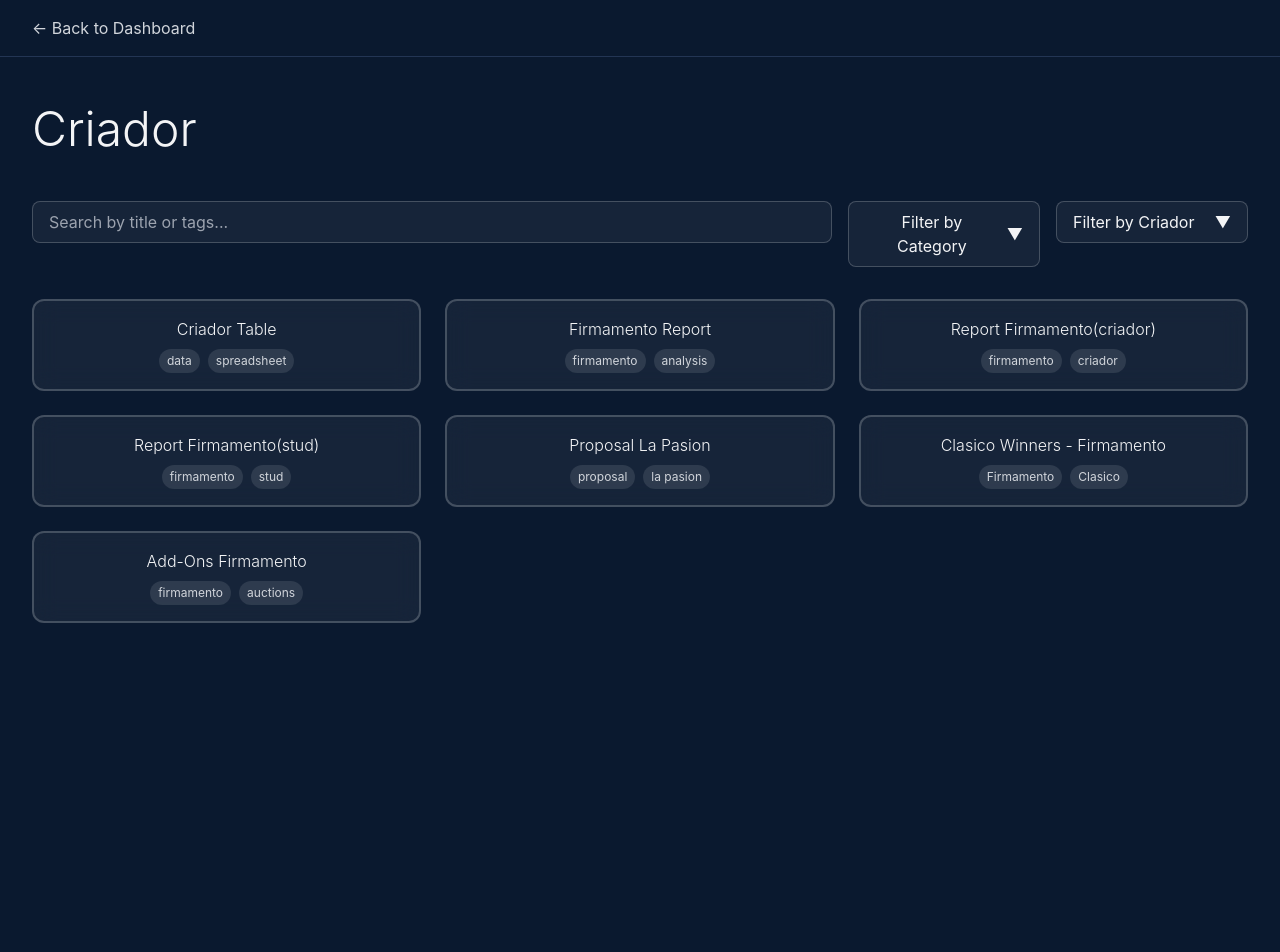
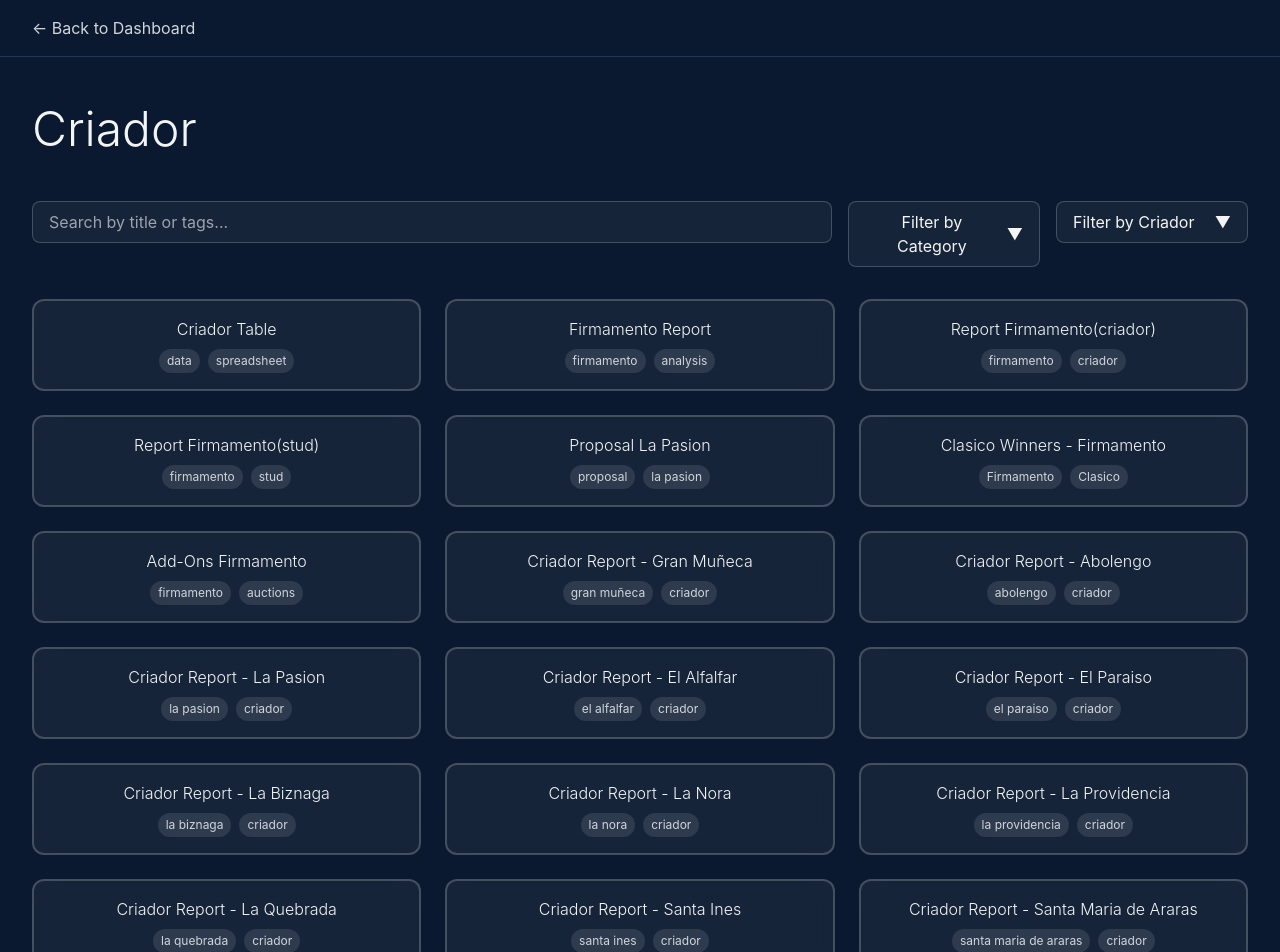
Before and after one commit to lucasbrea/Move37-Dashboard, a Next.js app: page /Criador in a window 1280 px wide. Shown: the top 952 px of the page. Before the commit the page ends 800 px from the top, so only its background shows below. Built offline with nearby package versions, Linux system fonts and the light colour scheme; a web font is replaced by a local one.

Commit message:
Added criador report for top criadores

```diff
--- a/app/Criador/page.tsx
+++ b/app/Criador/page.tsx
@@ -59,7 +59,99 @@ export default function CriadorPage() {
       category:"reports",
       tags:["firmamento","auctions"],
       criador: "Firmamento"
+    },
+    {
+      title:"Criador Report - Gran Muñeca",
+      url: "https://drive.google.com/file/d/1Co17XCKtkWcWVglZeYFZIbb6l_1VBL_1/view?usp=drive_link",
+      category:"reports",
+      tags:["gran muñeca","criador"],
+      criador: "Gran Muñeca"
+    },
+    {
+      title:"Criador Report - Abolengo",
+      url:"https://drive.google.com/file/d/1TxWgkTH2S5HBlyLcK2hYl87zvu8ArY6M/view?usp=drive_link",
+      category:"reports",
+      tags:["abolengo","criador"],
+      criador: "Abolengo"
+    },
+    {
+      title:"Criador Report - La Pasion",
+      url:"https://drive.google.com/file/d/1LB6qJMnQ6af6LhYVbN69AcJF3aMl0vOY/view?usp=drive_link",
+      category:"reports",
+      tags:["la pasion","criador"],
+      criador: "La Pasion"
+    },
+    {
+      title:"Criador Report - El Alfalfar",
+      url:"https://drive.google.com/file/d/1JsYHKyHTUOI6PaZ8-PuUeFbD17GyAm75/view?usp=drive_link",
+      category:"reports",
+      tags:["el alfalfar","criador"],
+      criador: "El Alfalfar"
+    },
+    {
+      title:"Criador Report - El Paraiso",
+      url:"https://drive.google.com/file/d/1h8d7s4v2Yb0p9H5Qk6e3b7x9Xj8fXk7L/view?usp=drive_link",
+      category:"reports",
+      tags:["el paraiso","criador"],
+      criador: "El Paraiso"
+    },
+    {
+      title:"Criador Report - La Biznaga",
+      url:"https://drive.google.com/file/d/1EVTyCbQf52aNlLHTZ_YGlDhv9oQnD8Yq/view?usp=drive_link",
+      category:"reports",
+      tags:["la biznaga","criador"],
+      criador: "La Biznaga"
+    },
+    {
+      title:"Criador Report - La Nora",
+      url:"https://drive.google.com/file/d/1bA-Lc-PTuNbsfsuD12KAGG0vtj2aY2XZ/view?usp=drive_link",
+      category:"reports",
+      tags:["la nora","criador"],
+      criador: "La Nora"
+    },
+    {
+      title:"Criador Report - La Providencia",
+      url:"https://drive.google.com/file/d/1LB6qJMnQ6af6LhYVbN69AcJF3aMl0vOY/view?usp=drive_link",
+      category:"reports",
+      tags:["la providencia","criador"],
+      criador: "La Providencia"
+    },
+    {
+      title:"Criador Report - La Quebrada",
+      url:"https://drive.google.com/file/d/1AsfB0kWNJezxtNwMqf0Of0doSlcoQ6K1/view?usp=drive_link",
+      category:"reports",
+      tags:["la quebrada","criador"],
+      criador: "La Quebrada"
+    },
+    {
+      title:"Criador Report - Santa Ines",
+      url:"https://drive.google.com/file/d/1_4pNhoL8qCEbMl0zYddrPRmXVMM_nHP5/view?usp=drive_link",
+      category:"reports",
+      tags:["santa ines","criador"],
+      criador: "Santa Ines"
+    },
+    {
+      title:"Criador Report - Santa Maria de Araras",
+      url:"https://drive.google.com/file/d/1C42Ow3UFHdOxE3ZkDtnxUxH_SrPR8Aji/view?usp=drive_link",
+      category:"reports",
+      tags:["santa maria de araras","criador"],
+      criador: "Santa Maria de Araras"
+    },
+    {
+      title:"Criador Report - Vacacion",
+      url:"https://drive.google.com/file/d/10QXGNl6pFlrGtPz3SkZhmzbh26_de2DB/view?usp=drive_link",
+      category:"reports",
+      tags:["vacacion","criador"],
+      criador: "Vacacion"
+    },
+    {
+      title:"Criador Report - Triple Alliance S.A.",
+      url:"https://drive.google.com/file/d/1bfGK4tZpzNkOTXcLbNrTgnpjMwbaPztB/view?usp=drive_link",
+      category:"reports",
+      tags:["triple alliance s.a.","criador"],
+      criador: "Triple Alliance S.A."
     }
+
   ];
 
   const categories = useMemo(() => {
--- a/app/page.tsx
+++ b/app/page.tsx
@@ -43,10 +43,10 @@ const allLinks = [
     tags: ['firmamento', 'analysis'],
   },
   {
-    title: 'Report Firmamento(criador)',
-    url: 'https://drive.google.com/file/d/1hIe5M42vxqQIFNd8mMoLTcnk3BZp8wss/view?usp=drive_link',
-    category: 'Criador',
-    tags: ['firmamento', 'criador'],
+    title: "Criador Report - Firmamento",
+    url: "https://drive.google.com/file/d/1paVDsYxXHp6LNKoGPIXLiLcP-v4EpJ7j/view?usp=drive_link",
+    category: "reports",
+    tags: ["firmamento", "criador"],
   },
   {
     title: 'Report Firmamento(stud)',
@@ -113,6 +113,84 @@ const allLinks = [
     category: 'Crías',
     tags: ['data', 'spreadsheet', 'padrillos'],
   },
+  {
+    title:"Criador Report - Gran Muñeca",
+    url: "https://drive.google.com/file/d/1Co17XCKtkWcWVglZeYFZIbb6l_1VBL_1/view?usp=drive_link",
+    category:"reports",
+    tags:["gran muñeca","criador"],
+  },
+  {
+    title:"Criador Report - Abolengo",
+    url:"https://drive.google.com/file/d/1TxWgkTH2S5HBlyLcK2hYl87zvu8ArY6M/view?usp=drive_link",
+    category:"reports",
+    tags:["abolengo","criador"],
+  },
+  {
+    title:"Criador Report - La Pasion",
+    url:"https://drive.google.com/file/d/1LB6qJMnQ6af6LhYVbN69AcJF3aMl0vOY/view?usp=drive_link",
+    category:"reports",
+    tags:["la pasion","criador"],
+  },
+  {
+    title:"Criador Report - El Alfalfar",
+    url:"https://drive.google.com/file/d/1JsYHKyHTUOI6PaZ8-PuUeFbD17GyAm75/view?usp=drive_link",
+    category:"reports",
+    tags:["el alfalfar","criador"],
+  },
+  {
+    title:"Criador Report - El Paraiso",
+    url:"https://drive.google.com/file/d/1h8d7s4v2Yb0p9H5Qk6e3b7x9Xj8fXk7L/view?usp=drive_link",
+    category:"reports",
+    tags:["el paraiso","criador"],
+  },
+  {
+    title:"Criador Report - La Biznaga",
+    url:"https://drive.google.com/file/d/1EVTyCbQf52aNlLHTZ_YGlDhv9oQnD8Yq/view?usp=drive_link",
+    category:"reports",
+    tags:["la biznaga","criador"],
+  },
+  {
+    title:"Criador Report - La Nora",
+    url:"https://drive.google.com/file/d/1bA-Lc-PTuNbsfsuD12KAGG0vtj2aY2XZ/view?usp=drive_link",
+    category:"reports",
+    tags:["la nora","criador"],
+  },
+  {
+    title:"Criador Report - La Providencia",
+    url:"https://drive.google.com/file/d/1LB6qJMnQ6af6LhYVbN69AcJF3aMl0vOY/view?usp=drive_link",
+    category:"reports",
+    tags:["la providencia","criador"],
+  },
+  {
+    title:"Criador Report - La Quebrada",
+    url:"https://drive.google.com/file/d/1AsfB0kWNJezxtNwMqf0Of0doSlcoQ6K1/view?usp=drive_link",
+    category:"reports",
+    tags:["la quebrada","criador"],
+  },
+  {
+    title:"Criador Report - Santa Ines",
+    url:"https://drive.google.com/file/d/1_4pNhoL8qCEbMl0zYddrPRmXVMM_nHP5/view?usp=drive_link",
+    category:"reports",
+    tags:["santa ines","criador"],
+  },
+  {
+    title:"Criador Report - Santa Maria de Araras",
+    url:"https://drive.google.com/file/d/1C42Ow3UFHdOxE3ZkDtnxUxH_SrPR8Aji/view?usp=drive_link",
+    category:"reports",
+    tags:["santa maria de araras","criador"],
+  },
+  {
+    title:"Criador Report - Vacacion",
+    url:"https://drive.google.com/file/d/10QXGNl6pFlrGtPz3SkZhmzbh26_de2DB/view?usp=drive_link",
+    category:"reports",
+    tags:["vacacion","criador"],
+  },
+  {
+    title:"Criador Report - Triple Alliance S.A.",
+    url:"https://drive.google.com/file/d/1bfGK4tZpzNkOTXcLbNrTgnpjMwbaPztB/view?usp=drive_link",
+    category:"reports",
+    tags:["triple alliance s.a.","criador"],
+  }
 ];
 
 const categories = [
```
